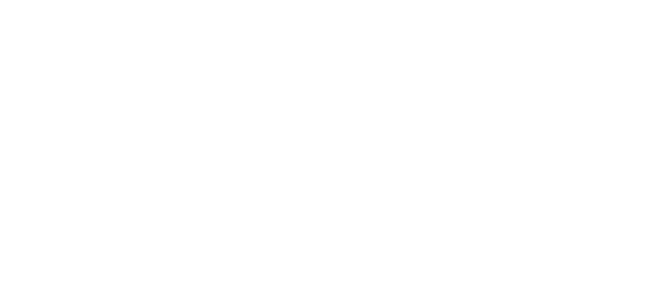
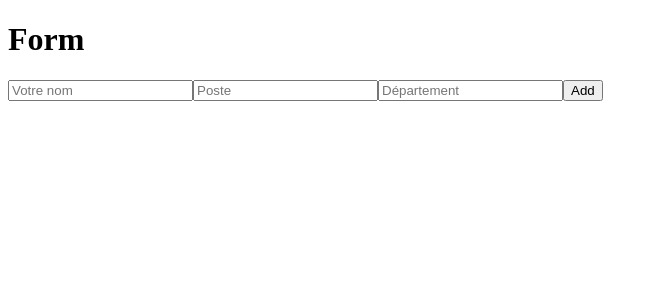
Before and after one commit to Thalex35/Manage-Employee, a React (Vite) app: page / in a window 1280 px wide. Shown: the top 300 px of the page, without its empty margins (0-658 px from the left). Built offline with nearby package versions, Linux system fonts and the light colour scheme.

Commit message:
Update EmployeeForm

```diff
--- a/src/App.jsx
+++ b/src/App.jsx
@@ -1,7 +1,14 @@
 import "./App.css";
+import EmployeeForm from "./components/EmployeeForm";
 
 function App() {
-  return <></>;
+
+  return(
+    <div>
+      <h1>Form</h1>
+      <EmployeeForm />
+    </div>
+  )
 }
 
 export default App;
--- a/src/components/EmployeeForm.jsx
+++ b/src/components/EmployeeForm.jsx
@@ -0,0 +1,65 @@
+import { useState } from "react";
+
+export default function EmployeeForm({ addEmployee }) {
+
+  const [form_data, setFormData] = useState({
+    name: "",
+    position: "",
+    department: ""
+  });
+
+  const handleChange = (event) => {
+    setFormData({
+      ...form_data,
+      [event.target.name]: event.target.value
+    });
+  };
+
+  const handleSubmit = (event) => {
+    event.preventDefault();
+
+    const newEmployee = {
+      ...form_data,
+      id: Date.now(),
+      status: "Actif"
+    };
+
+    addEmployee(newEmployee);
+
+    setFormData({
+      name: "",
+      position: "",
+      department: ""
+    });
+  };
+
+  return (
+    <form onSubmit={handleSubmit}>
+      <input
+        type="text"
+        name="name"
+        placeholder="Votre nom"
+        value={form_data.name}
+        onChange={handleChange}
+      />
+
+      <input
+        type="text"
+        name="position"
+        placeholder="Poste"
+        value={form_data.position}
+        onChange={handleChange}
+      />
+
+      <input
+        type="text"
+        name="department"
+        placeholder="Département"
+        value={form_data.department}
+        onChange={handleChange}
+      />
+
+      <button type="submit">Add</button>
+    </form>
+  );
+}
```
Also changed, not shown: src/Data/EmployeeData.js (+1 -9 lines).
